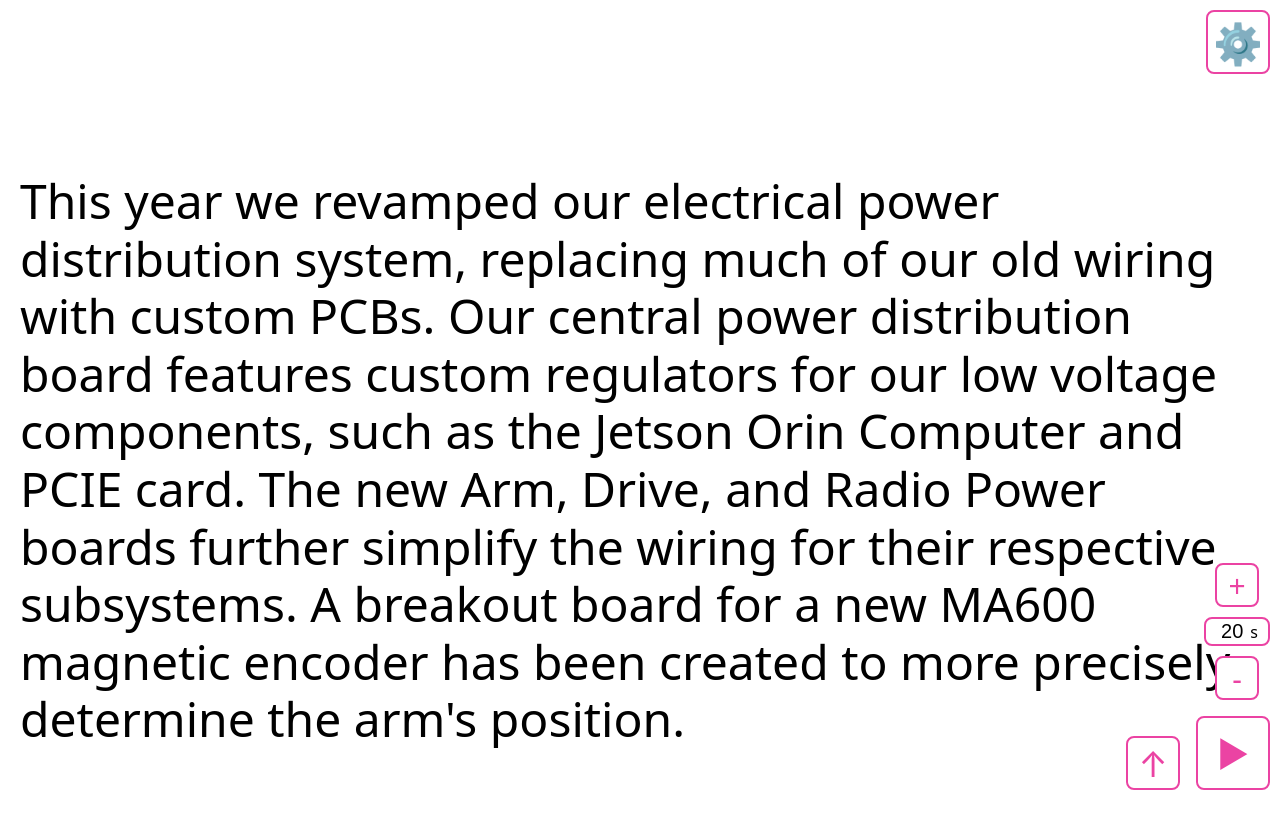
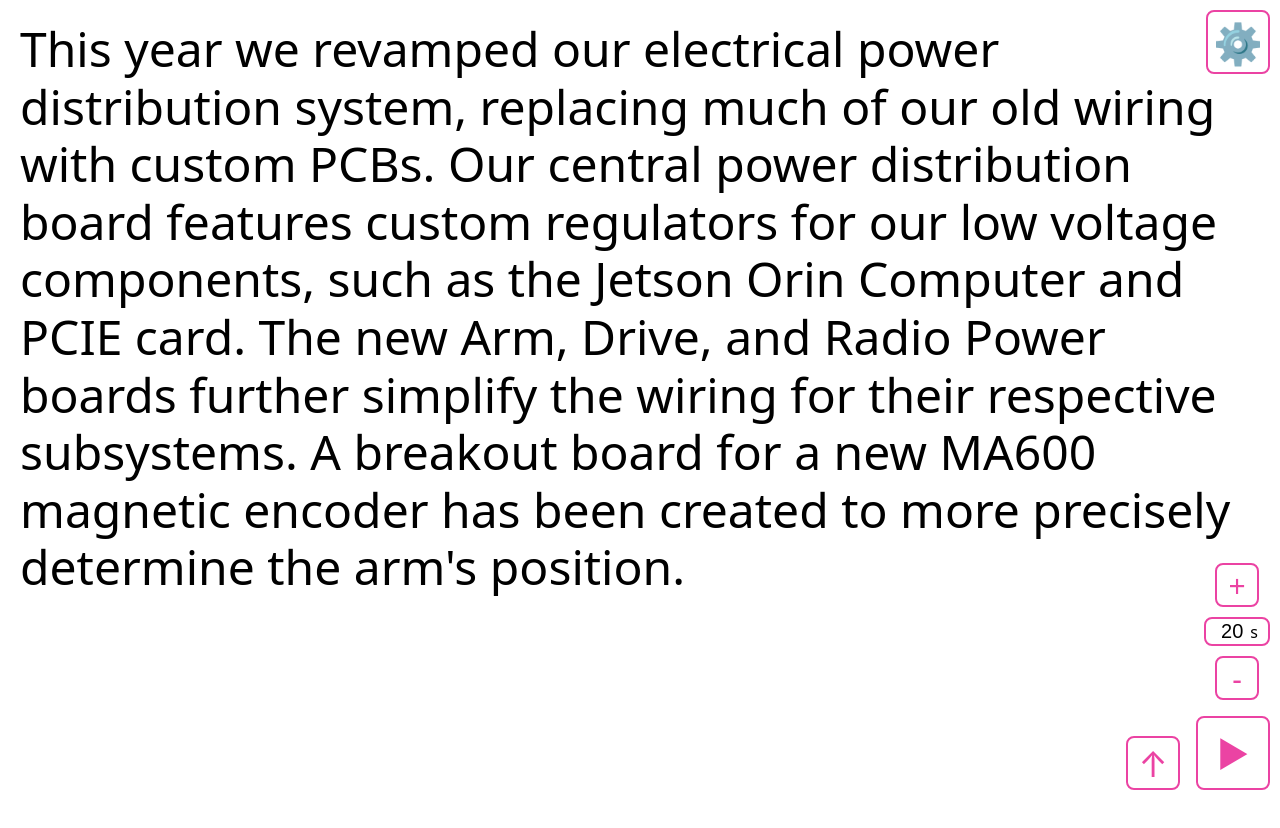
Before and after one commit to AlpacaFur/teleprompter, a website built with Vite: page index.html in a window 1280 px wide. Built offline with nearby package versions, Linux system fonts and the light colour scheme.

Commit message:
padding tweaks

```diff
--- a/src/style.css
+++ b/src/style.css
@@ -155,7 +155,7 @@ input::-webkit-inner-spin-button {
 
 .padding {
   /* height: calc(50dvh - 3em); */
-  height: calc(25dvh - 3em);
+  height: calc(5dvh - 3em);
 }
 
 .bottomPadding {
```
